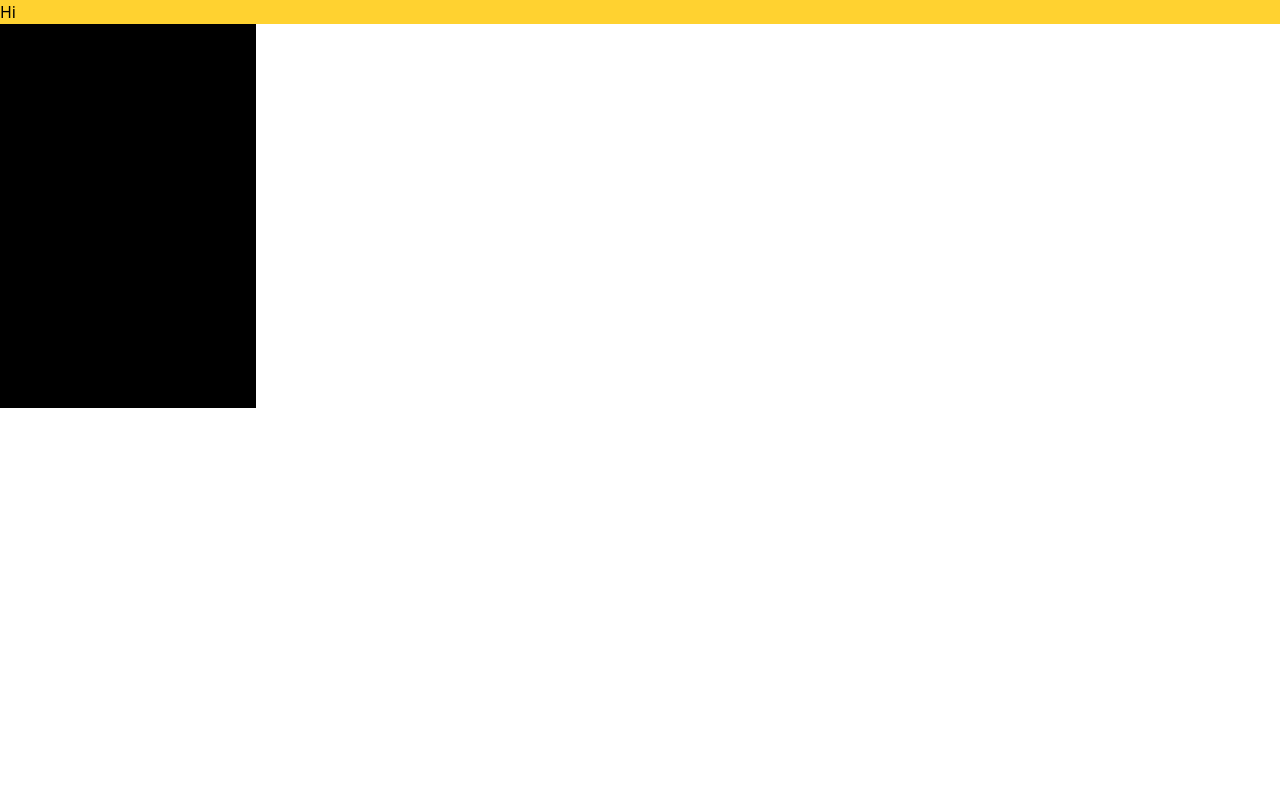
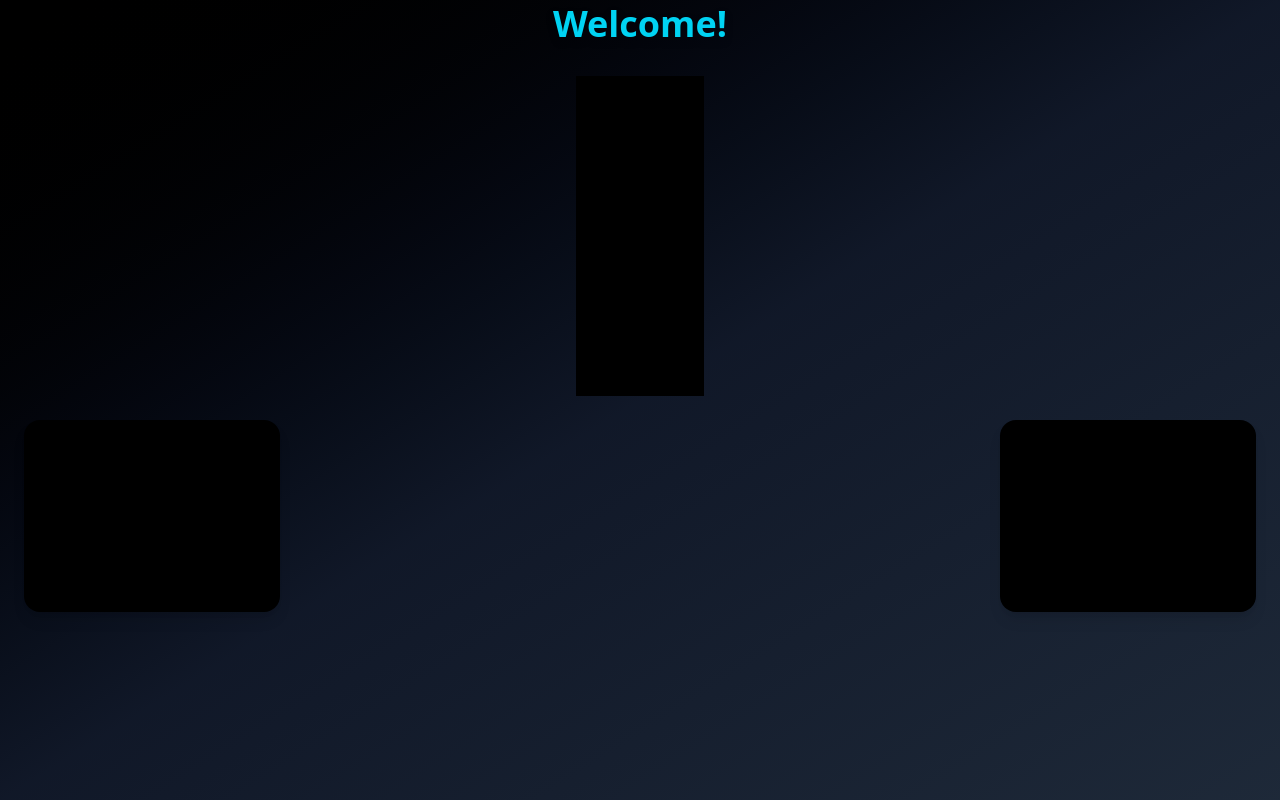
Before and after one commit to prasonkc/R-Connect, a React (Vite) app in the folder frontend/r-connect/: page / in a window 1280 px wide. Built offline with nearby package versions, Linux system fonts and the light colour scheme.

Commit message:
layout design

```diff
--- a/frontend/r-connect/src/App.jsx
+++ b/frontend/r-connect/src/App.jsx
@@ -1,13 +1,18 @@
 import { useEffect } from "react";
 import "./App.css";
 
-function DrawSection(){
-  return(
-  <>
-  <div className="draw">
-    <div className="bg-black w-[20vw] h-[15vw]"></div>
-    <div className="bg-black w-[20vw] h-[15vw]"></div>
-  </div>
+function DrawSection() {
+  return (
+    <div className="draw relative w-full h-[50vh] p-6 flex justify-between">
+      <div className="w-[20vw] h-[15vw] rounded-2xl shadow-lg bg-black text-white text-xl font-semibold" />
+      <div className="w-[20vw] h-[15vw] rounded-2xl shadow-lg bg-black text-white text-xl font-semibold" />
+    </div>
+  );
+}
+
+function Generator(){
+  return(<>
+    <div className="h-[40vh] w-[10vw] bg-black">Generator</div>
   </>)
 }
 
@@ -23,8 +28,13 @@ function App() {
 
   return (
     <>
-      <p className="bg-amber-300">Hi </p>
-      <DrawSection/>
+      <div className="min-h-screen bg-gradient-to-br from-black via-gray-900 to-gray-800 flex flex-col items-center justify-center">
+        <h1 className="text-4xl font-bold text-cyan-400 text-center mb-8 drop-shadow-lg">
+          Welcome!
+        </h1>
+        <Generator />
+        <DrawSection />
+      </div>
     </>
   );
 }
```
